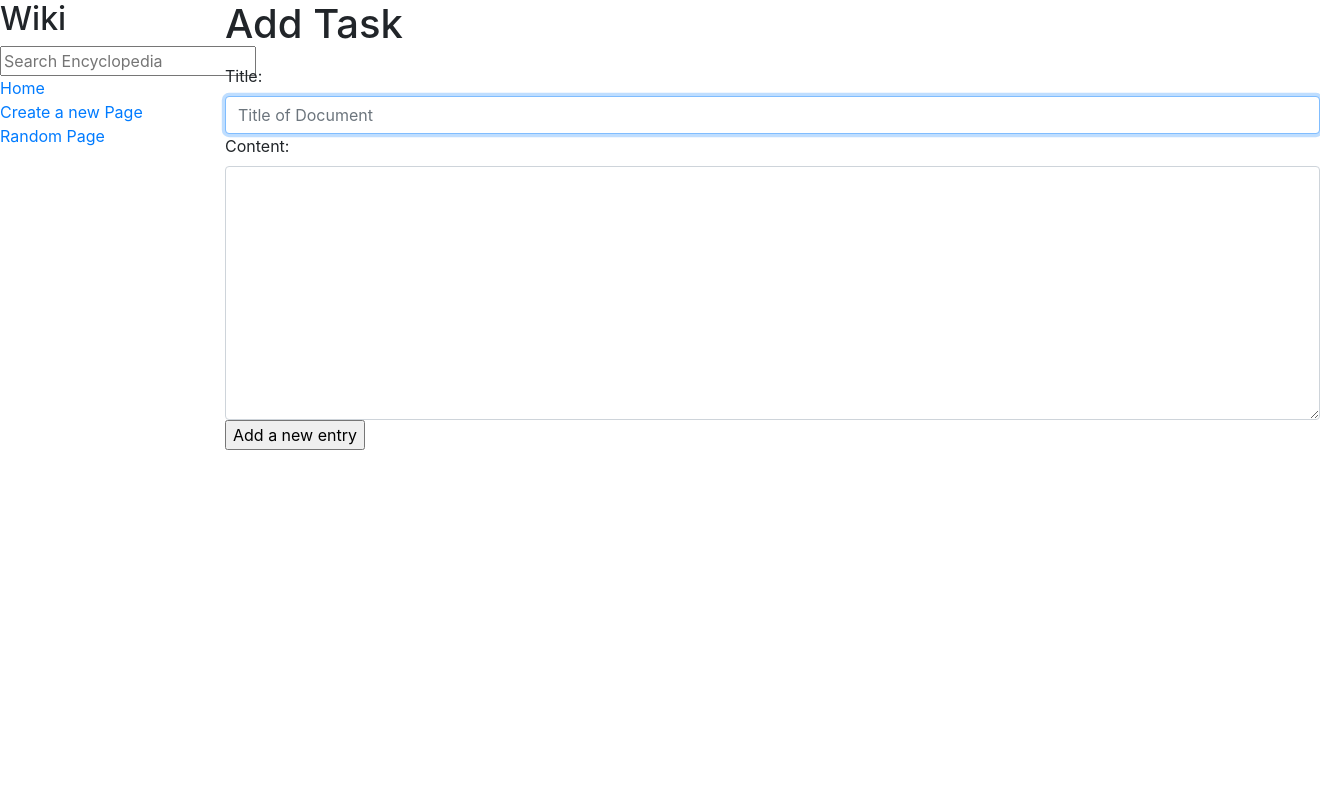
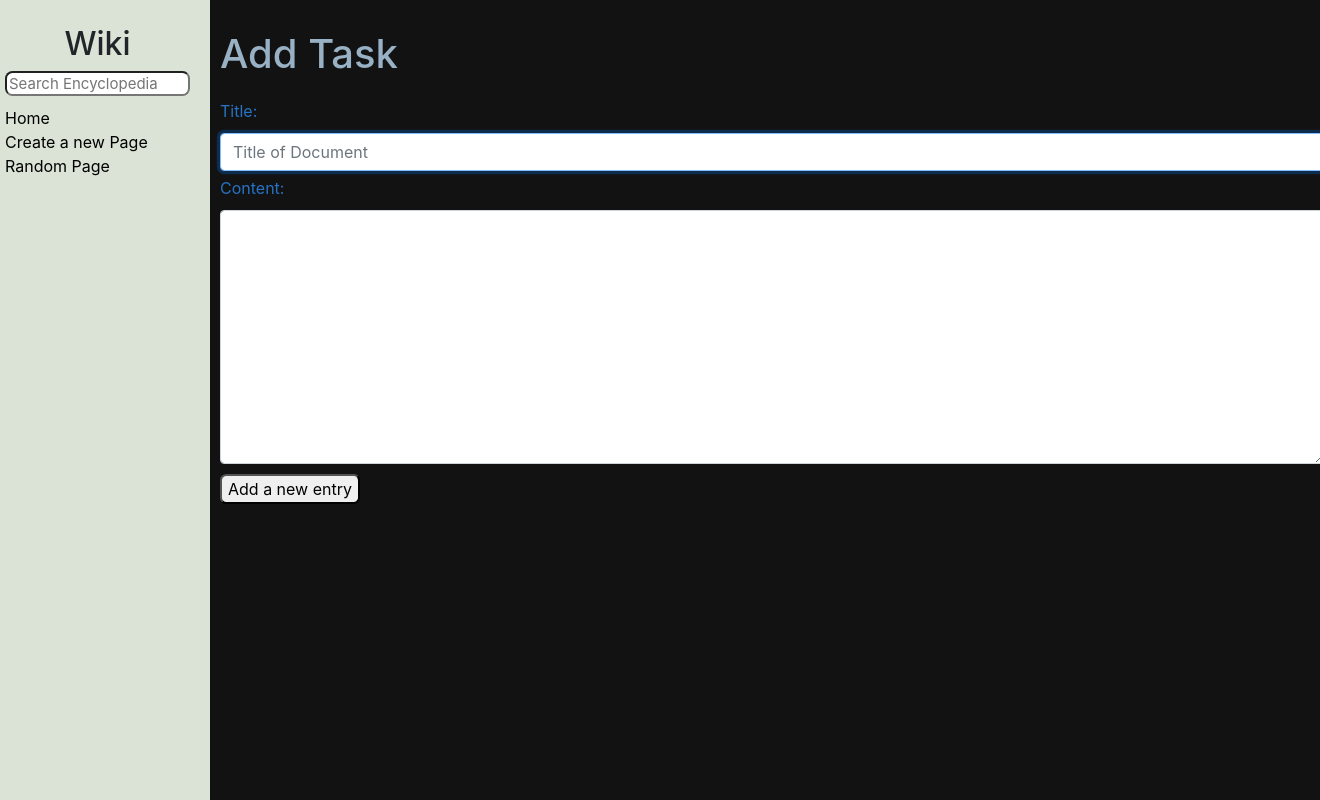
Before and after one commit to eapb99/Django, a Django app: page /create in a window 1320 px wide; the page is wider, and only the part inside the window is pictured. Run offline with Django 3.2, Linux system fonts and the light colour scheme; some libraries are stand-ins or nearby versions.

Commit message:
Minimal changes

```diff
--- a/wiki/wiki/encyclopedia/templates/encyclopedia/create.html
+++ b/wiki/wiki/encyclopedia/templates/encyclopedia/create.html
@@ -6,7 +6,6 @@
 <H1>HOLA</H1>
 {% block body %}
 <h1>Add Task</h1>
-
     <p style="color: red; text-align: center; font-size: 100%;">
         <em>
             <b>
@@ -17,6 +16,6 @@
 <form action="{% url 'encyclopedia:create' %}" method="post">
     {% csrf_token %}
     {{ form }}
-    <input type="submit" value="Add a new entry">
+    <input type="submit" class="boton" value="Add a new entry">
 </form>
 {% endblock %}
--- a/wiki/wiki/encyclopedia/templates/encyclopedia/entry.html
+++ b/wiki/wiki/encyclopedia/templates/encyclopedia/entry.html
@@ -5,7 +5,7 @@
 {% endblock %}
 
 {% block body %}
-    <div style="padding-bottom: 100px;">
+    <div class="content" style="padding-bottom: 100px;">
 
         {{ content | safe }}
 
--- a/wiki/wiki/encyclopedia/templates/encyclopedia/layout.html
+++ b/wiki/wiki/encyclopedia/templates/encyclopedia/layout.html
@@ -6,7 +6,7 @@
     <head>
         <title>{% block title %}{% endblock %}</title>
         <link rel="stylesheet" href="https://stackpath.bootstrapcdn.com/bootstrap/4.4.1/css/bootstrap.min.css" integrity="sha384-Vkoo8x4CGsO3+Hhxv8T/Q5PaXtkKtu6ug5TOeNV6gBiFeWPGFN9MuhOf23Q9Ifjh" crossorigin="anonymous">
-        <link href="{% static 'encyclopedia/styles.css' %}" rel="stylesheet">
+        <link href="{% static 'encyclopedia/styles1.css' %}" rel="stylesheet">
     </head>
     <body>
         <div class="row">
--- a/wiki/wiki/encyclopedia/views.py
+++ b/wiki/wiki/encyclopedia/views.py
@@ -49,7 +49,7 @@ def create(request):
             #request.session['encyclopedias'] += [task]
             else :
                 util.save_entry(task,area)
-            return HttpResponseRedirect(reverse('encyclopedia:index'))
+            return HttpResponseRedirect(reverse("encyclopedia:entry", args=(task,)))
         else:
             return render (request, 'encyclopedia/create.html', {'form':form})
     return render(request,'encyclopedia/create.html', {'form': NewTaskForm()})
@@ -75,6 +75,7 @@ def editpage(request,title):
     html=util.get_entry(title.lower().capitalize())
     if request.method== 'GET':
         formulario = NewTaskForm(request.POST)
+        f2= util.get_entry(title)
         if title in util.list_entries():
             util.list_entries().remove(title)
             """if html!= formulario.comment:
@@ -82,7 +83,7 @@ def editpage(request,title):
                 util.save_entry(title,html)
                 return HttpResponse("diferentes")"""
                     #return HttpResponseRedirect(reverse('encyclopedia:index'))
-        formulario = NewTaskForm(initial={ 'encyclopedia':"HOLA", 'comment':"SA" })
+        formulario = NewTaskForm(initial={ 'encyclopedia':title, 'comment':f2 })
         formulario.initial
         return render(request,'encyclopedia/edit.html', {'form': formulario})
     return HttpResponseRedirect(reverse('encyclopedia:index'))
```
